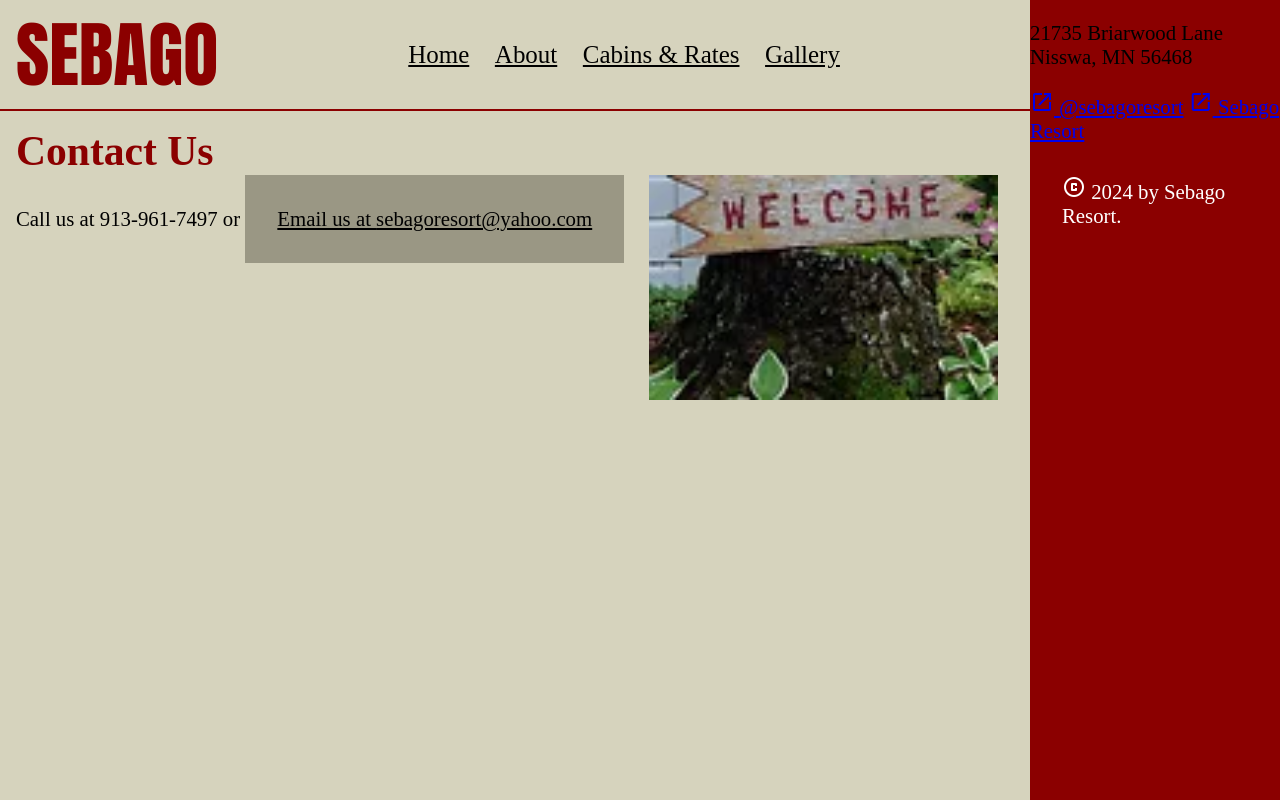
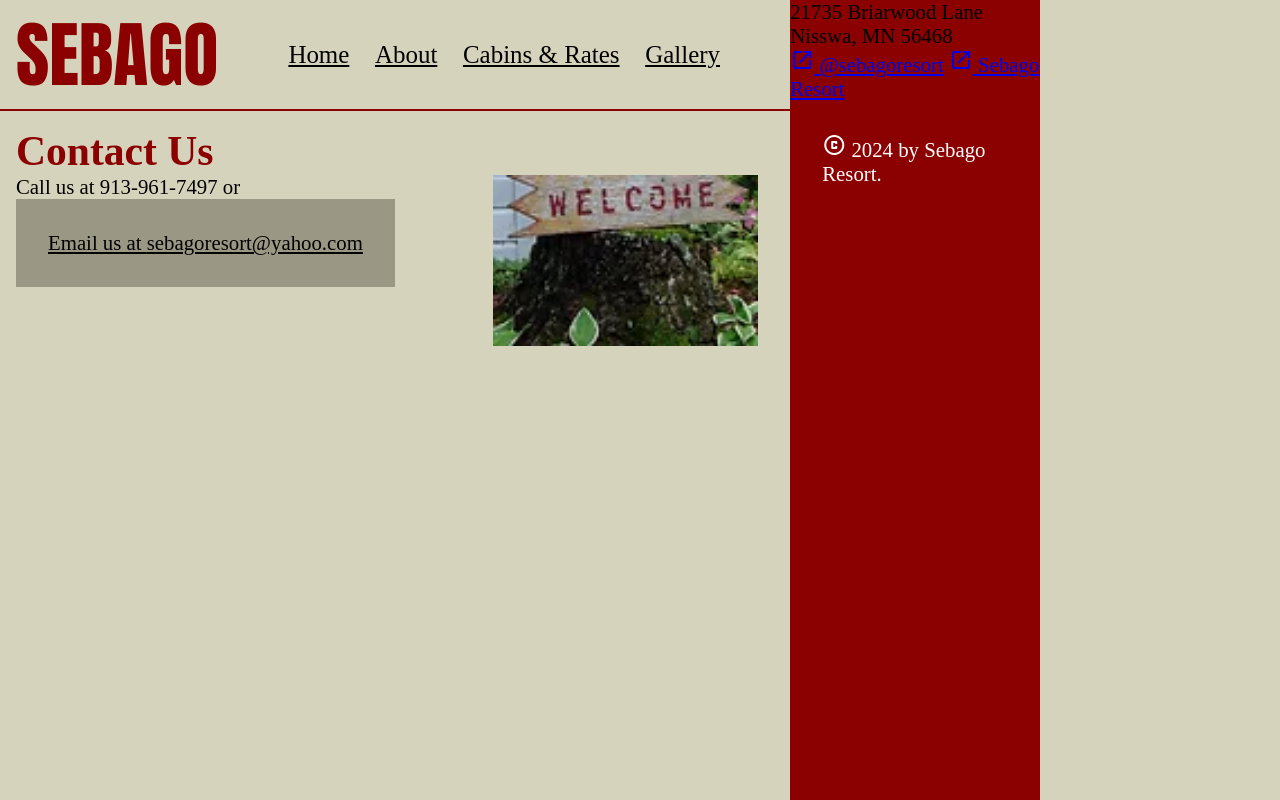
Before and after one commit to rmacdonald00/sebago, a SvelteKit app: page /contact-us in a window 1280 px wide. Built offline with nearby package versions, Linux system fonts and the light colour scheme.

Commit message:
sorta better

```diff
--- a/src/app.html
+++ b/src/app.html
@@ -36,7 +36,7 @@
 
 	body {
 		font-size: 1.3rem;
-		background-color: var(--sebago-red);
+		background-color: var(--tan);
 		margin: 0px;
 		min-width: 100%;
 		min-height: 100%;
--- a/src/lib/components/item-display/AddressDisplay.svelte
+++ b/src/lib/components/item-display/AddressDisplay.svelte
@@ -4,4 +4,4 @@
 	export let address: Address;
 </script>
 
-<p>{address.street} {address.city}, {address.state} {address.zip}</p>
+<span>{address.street} {address.city}, {address.state} {address.zip}</span>
--- a/src/routes/+layout.svelte
+++ b/src/routes/+layout.svelte
@@ -1,7 +1,6 @@
 <script lang="ts">
 	import SebagoInfoDisplay from '$lib/components/item-display/SebagoInfoDisplay.svelte';
 	import Copyright from '$lib/components/structure/Copyright.svelte';
-	import PageFooter from '$lib/components/structure/Copyright.svelte';
 	import PageHeader from '$lib/components/structure/PageHeader.svelte';
 	import '../styles/display.css';
 	import '../styles/text.css';
@@ -17,14 +16,16 @@
 	/>
 </svelte:head>
 <div class="container">
-	<div class={'vertical-stack content'}>
-		<PageHeader />
-		<div class={'slot-content'}>
-			<slot />
+	<div class={'vertical-stack'}>
+		<span class={'header'}><PageHeader /></span>
+		<div class="content">
+			<div class={'slot-content'}>
+				<slot />
+			</div>
+			<span class="copyright">
+				<Copyright SebagoDetails={data.SebagoDetails} />
+			</span>
 		</div>
-		<span class="copyright">
-			<Copyright SebagoDetails={data.SebagoDetails} />
-		</span>
 	</div>
 	<div class="sidebar">
 		<SebagoInfoDisplay SebagoDetails={data.SebagoDetails} />
@@ -37,17 +38,6 @@
 		flex: 2;
 		box-sizing: border-box;
 	}
-	.container {
-		display: flex;
-		height: 100vh; /* Full viewport height */
-		overflow: hidden; /* Prevent scrolling of the container */
-	}
-
-	.sidebar {
-		width: 250px; /* Fixed width for the sidebar */
-		flex-shrink: 0; /* Prevent shrinking */
-		overflow: hidden; /* Prevent scrolling inside */
-	}
 
 	.content {
 		flex: 1; /* Take the remaining space */
@@ -55,10 +45,27 @@
 		background-color: var(--tan);
 	}
 
+	.header {
+		position: sticky;
+		top: 0;
+	}
+
 	/* Big Screen */
 	@media only screen and (min-width: 35rem) {
 		.copyright {
 			display: none;
+		}
+
+		.container {
+			display: flex;
+			height: 100vh; /* Full viewport height */
+			overflow: hidden; /* Prevent scrolling of the container */
+		}
+
+		.sidebar {
+			width: 250px; /* Fixed width for the sidebar */
+			flex-shrink: 0; /* Prevent shrinking */
+			overflow: hidden; /* Prevent scrolling inside */
 		}
 	}
 
```
